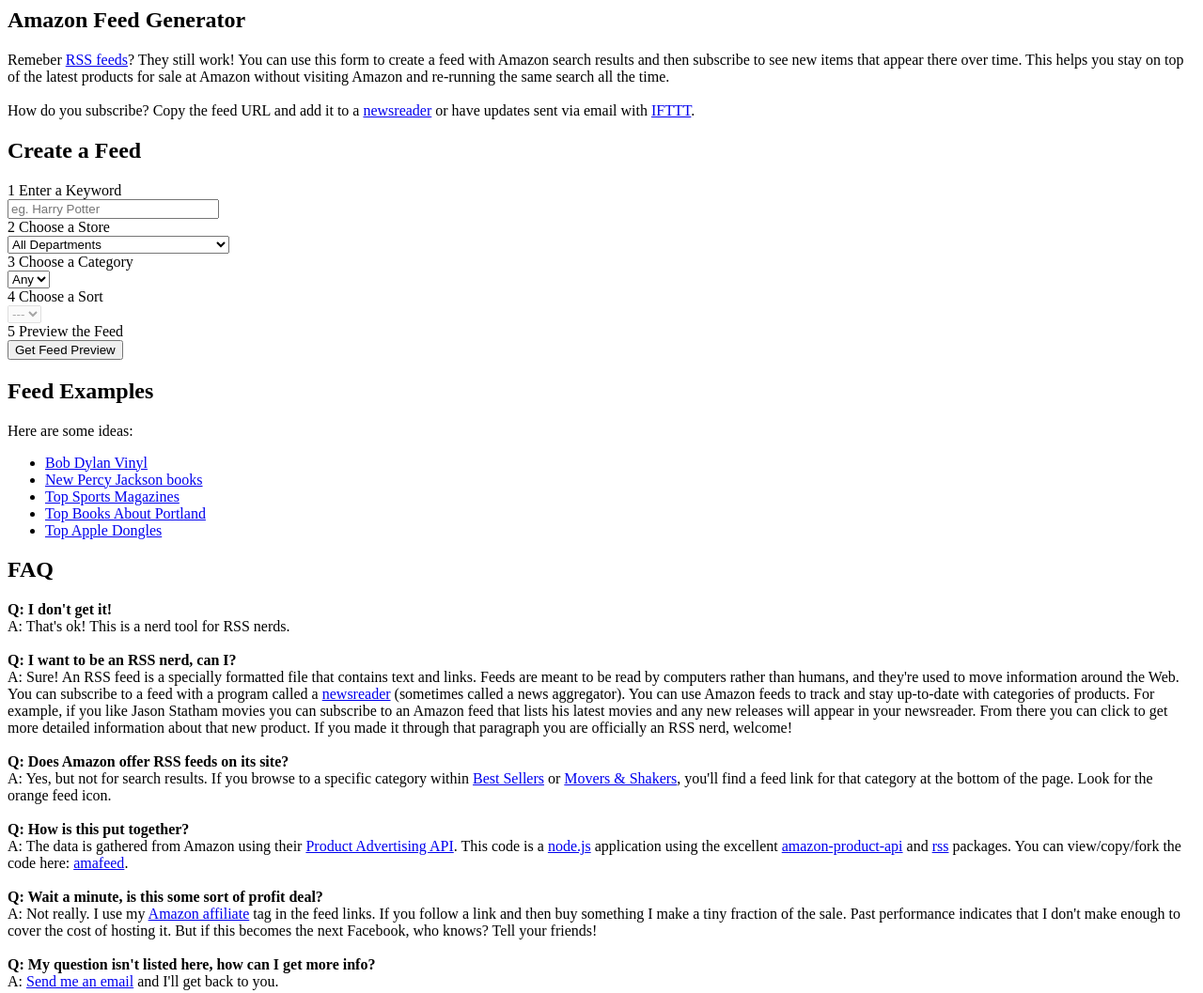
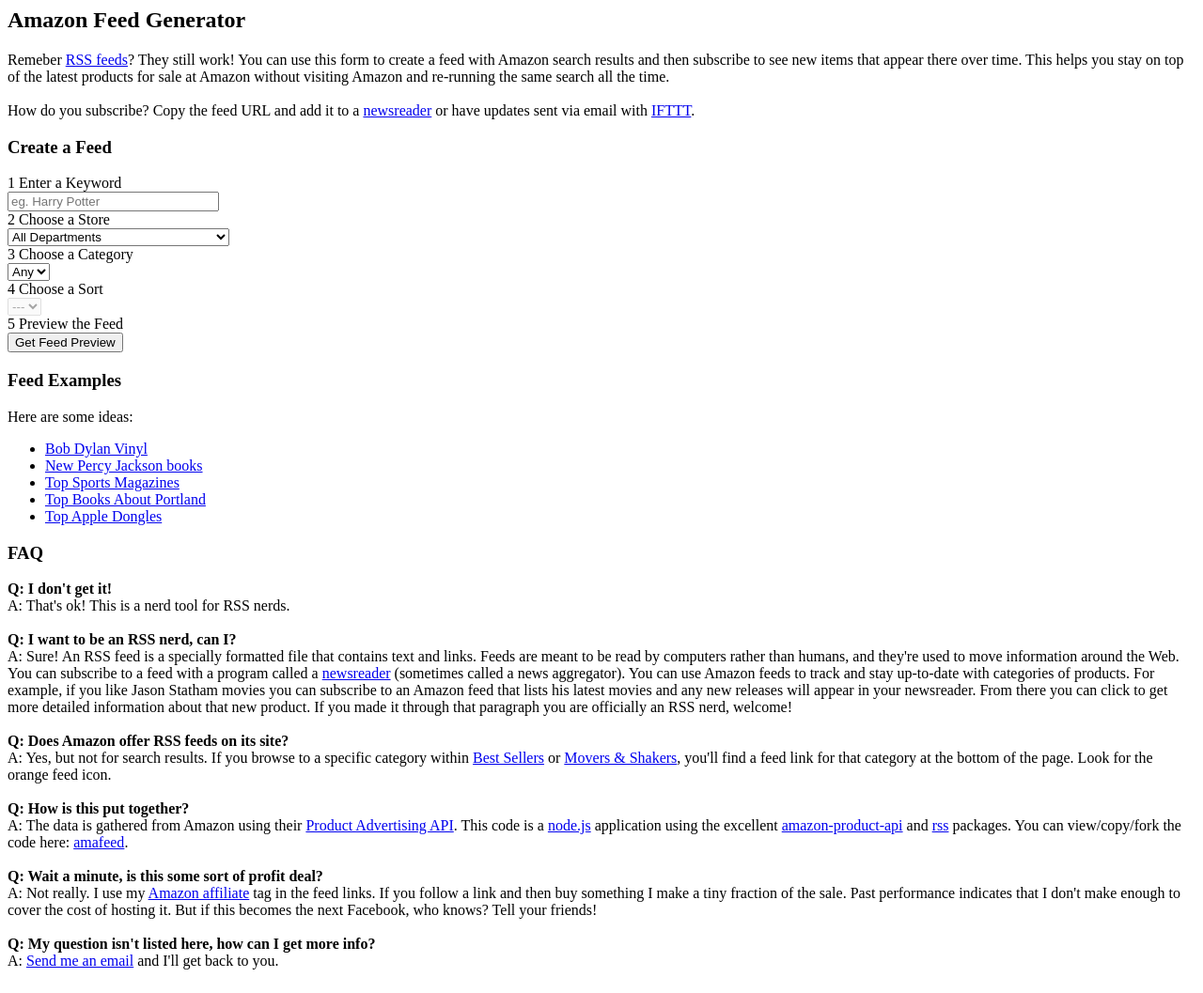
Before and after one commit to pbausch/amafeed, a website: page index.html in a window 1280 px wide. Shown: the whole page at 94% size. Drawn offline with Linux system fonts and the light colour scheme.

Commit message:
front page style changes

```diff
--- a/index.html
+++ b/index.html
@@ -1,10 +1,10 @@
 	<h2>Amazon Feed Generator</h2>
-	<div class="post" style="margin-top:4px;">
+	<div class="post" style="margin-top:18px;">
 		<div class="post-text">
 			<p>Remeber <a href="https://en.wikipedia.org/wiki/RSS">RSS feeds</a>? They still work! You can use this form to create a feed with Amazon search results and then subscribe to see new items that appear there over time. This helps you stay on top of the latest products for sale at Amazon without visiting Amazon and re-running the same search all the time.<br /><br />How do you subscribe? Copy the feed URL and add it to a <a href="http://lifehacker.com/5856652/five-best-rss-newsreaders">newsreader</a> or have updates sent via email with <a href="https://ifttt.com/discover">IFTTT</a>.</p>
 		</div>
 	</div>
-	<h2 class="archive-title">Create a Feed</h2>
+	<h3 class="archive-title">Create a Feed</h3>
 	<div class="post">
 	<div class="post-text">
 	<form action="." method="GET" onsubmit="return verify();">
@@ -90,7 +90,7 @@
 	</form>
 	</div>
 	</div>
-	<h2 class="archive-title">Feed Examples</h2>
+	<h3 class="archive-title">Feed Examples</h3>
 	<div class="post">
 		<div class="post-text">
 			Here are some ideas:
@@ -103,7 +103,7 @@
 			</ul>
 		</div>
 	</div>
-	<h2 class="archive-title">FAQ</h2>
+	<h3 class="archive-title">FAQ</h3>
 	<div class="post">
 		<div class="post-text">
 			<b>Q: I don't get it!</b>
```
